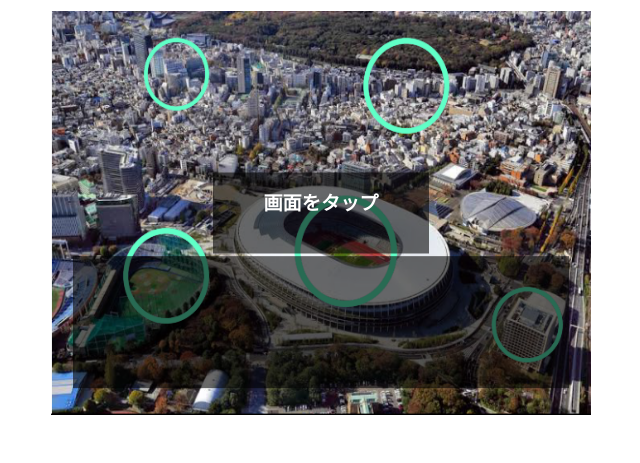
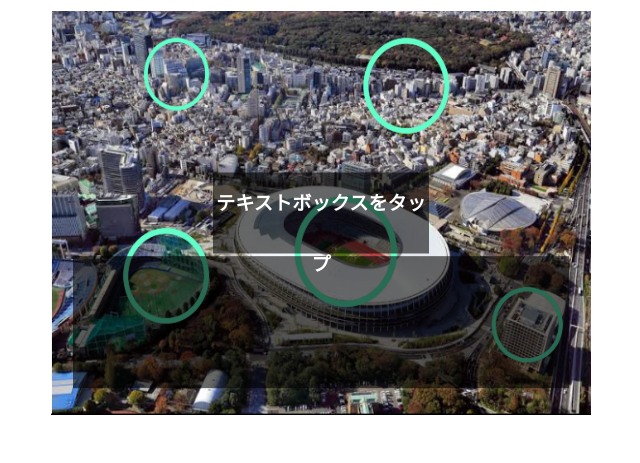
Before and after one commit to illionillion/RagnarokApples, a plain HTML site: page test1/index.html in a window 1280 px wide. Shown: the whole page, without its empty margins (319-959 px from the left). Drawn offline with Linux system fonts and the light colour scheme.

Commit message:
テキスト画面の表示・非表示を作った。テキスト修正

```diff
--- a/test1/index.html
+++ b/test1/index.html
@@ -12,7 +12,7 @@
     <main>
         <div id="frame">
             <div id="screen">
-                <div class="msg-txt ">画面をタップ</div>
+                <div class="msg-txt ">テキストボックスをタップ</div>
                 <img id="background" src="map.png" alt="" srcset=""/>
                 <div id="dialogue">
                     <!-- テキスト描画 -->
```
